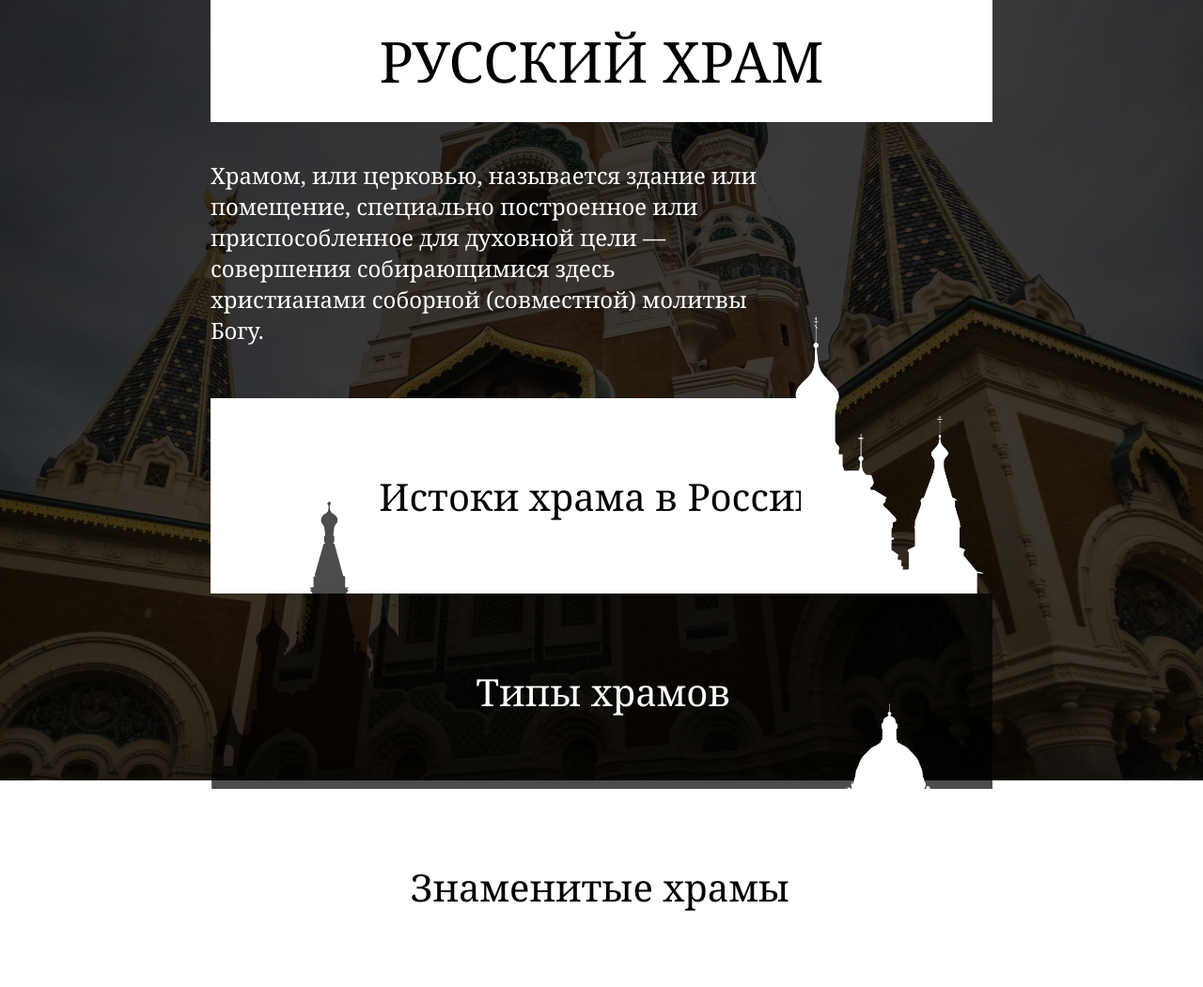
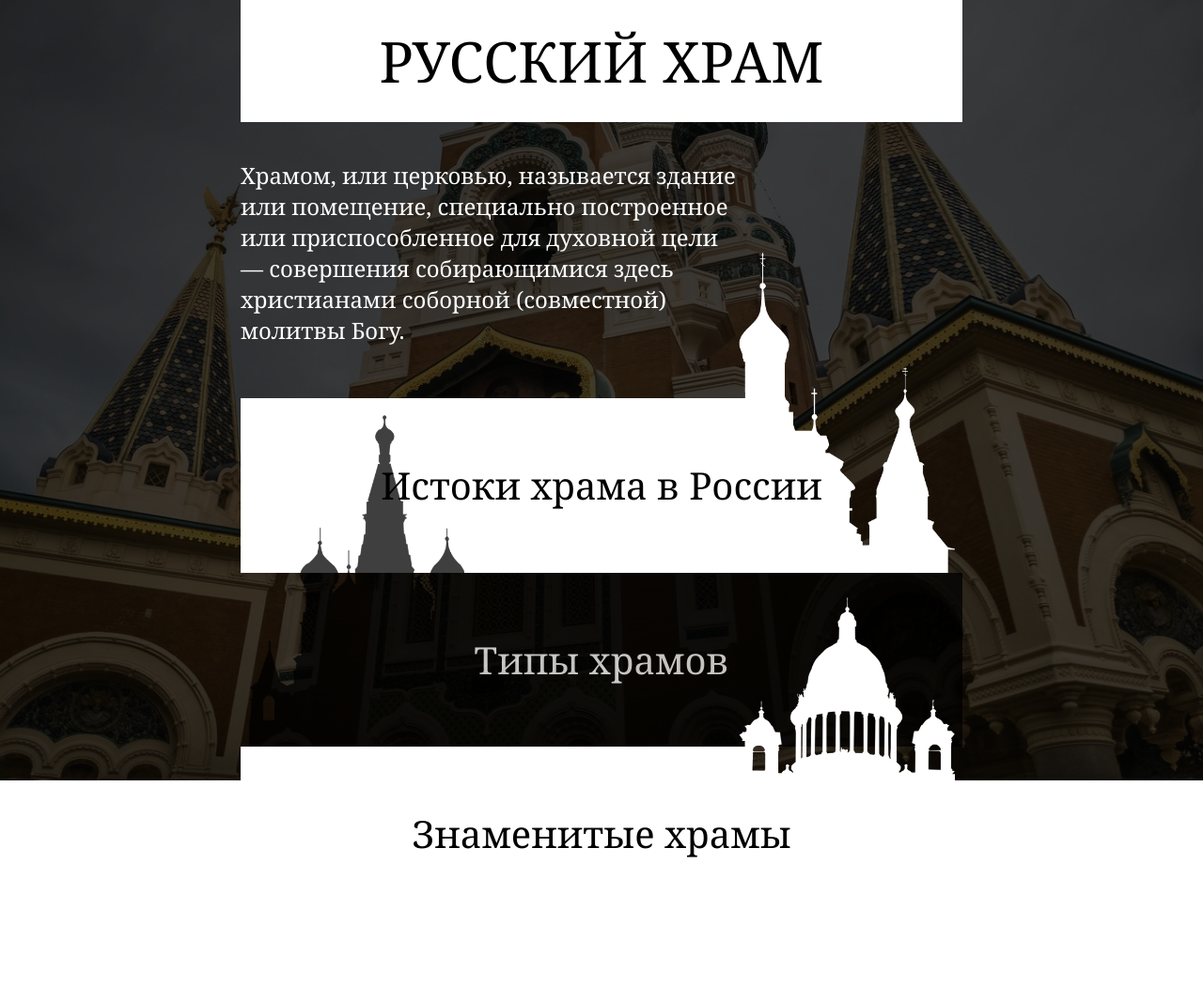
Before and after one commit to Glovindan/Presentation, a plain HTML site: page index.html in a window 1280 px wide. Shown: the top 1051 px of the page at 94% size. Drawn offline with Linux system fonts and the light colour scheme.

Commit message:
i did a shit 2

```diff
--- a/index.html
+++ b/index.html
@@ -26,37 +26,39 @@
             </div>
         </div>
 
-        <a href="http://demasscult.ru" class="slide-wrapper">
-
-            <div class="slide-block sb-white">
-                <div class="slide-text">
+        <a href="#" class="button-white">
+            <div class="button-square-white"></div>
+            <div class="button-clipart">
+                <img src="img/p1.png" alt="ass">
+            </div>
+            <div class="button-text">
+                <div>
                     Истоки храма в России
                 </div>
             </div>
-            <div class="slide-image">
-                <img src="img/p1.png" style="filter: invert(1);"alt="hrram">
+        </a>
+
+        <a href="#" class="button-black">
+            <div class="button-square-black"></div>
+            <div class="button-clipart">
+                <img src="img/p2.png" alt="ass">
+            </div>
+            <div class="button-text">
+                <div>
+                    Типы храмов
+                </div>
             </div>
         </a>
 
-        <a href="http://demasscult.ru" class="slide-wrapper sw-reverse">
-            <div class="slide-block sb-black">
-                <div class="slide-text st-black">
-                    Типы храмов
-                </div>
+        <a href="#" class="button-white">
+            <div class="button-square-white"></div>
+            <div class="button-clipart">
+                <img src="img/p3.png" alt="ass">
             </div>
-            <div class="slide-image si-black">
-                <img src="img/p2.png"alt="hrram">
-            </div>
-        </a>
-
-        <a href="http://demasscult.ru" class="slide-wrapper">
-            <div class="slide-block sb-white">
-                <div class="slide-text">
+            <div class="button-text">
+                <div>
                     Знаменитые храмы
                 </div>
-            </div>
-            <div class="slide-image">
-                <img src="img/p3.png" style="filter: invert(1);"alt="hrram">
             </div>
         </a>
 
--- a/styles.css
+++ b/styles.css
@@ -1,3 +1,4 @@
+/*Месиво из говна*/
 * {
     -moz-box-sizing: border-box;
     -webkit-box-sizing: border-box;
@@ -9,7 +10,6 @@
     font-family: Georgia, 'Times New Roman', Times, serif;
 }
 a {
-    color: #000 !important;
     text-decoration: none
 }
 body {
@@ -32,19 +32,19 @@ body {
 
 .global-wrapper {
     display: flex;
-    width: 65%;
+    width: 60vw;
     align-items: center;
     flex-direction: column;
 }
 
 .title-wrapper {
     text-align: center;
-    width: 100%;
+    width: inherit;
     background-color: #fff;
     padding: 3vh 0;
 }
 .title {
-    font-size: 45pt;
+    font-size: min(45pt, 5vw);
 }
 
 .intro-wrapper {
@@ -75,58 +75,77 @@ footer {
     padding: 1vh;
     font-size: 15pt;
 }
-.slide-wrapper {
-    transform: scale(1);
-    width: 100%;
-    height: 26vh;
-    transition: .1s;
+
+.button-white {
+    color: black;
     display: flex;
     flex-direction: row;
+    height: 14.5vw;
+    width: inherit;
+    transition: .1s;
 }
-.slide-wrapper:hover {
-    transform: scale(1.02);
+.button-white:hover {
+    transform: scale(1.01);
     transition: .1s;
-    cursor: pointer;
 }
-.slide-wrapper:active {
+.button-white:active {
+    transform: scale(0.99);
     transition: .1s;
-    transform: scale(0.9);
-    cursor: pointer;
 }
-.sw-reverse {
+
+.button-black {
+    color: white;
+    display: flex;
+    height: 14.5vw;
+    width: inherit;
     flex-direction: row-reverse;
+    opacity: 75%;
+    transition: .1s;
 }
-.sb-white {
-    background-color: #fff;
+.button-black:hover {
+    transform: scale(1.01);
+    transition: .1s;
 }
-.sb-black {
-    background-color: rgba(0, 0, 0, 0.70);
-    color: white;
+.button-black:active {
+    transform: scale(0.99);
+    transition: .1s;
 }
-.si-black img{
-    opacity: 70%;
+
+.button-white img{
+    filter: invert(1);
+    margin-left: -3.5%;
 }
-.slide-block {
-    width: 76%;
+.button-black img {
+    margin-left: 3.5%;
 }
-.slide-image {
-    width: 24%;
-    margin-left: -10px;
+.button-square-white {
+    height: 100%;
+    width: 70%;
+    background-color: white;
+}
+.button-square-black {
+    height: 100%;
+    width: 70%;
+    background-color: black;
+}
+
+.button-clipart {
     display: flex;
     flex-direction: column-reverse;
+    height: 100%;
+    width: 30%;
 }
-.slide-text {
-    width: 131%;
-    height: 100%;
-    display: flex;
-    align-items: center;
-    justify-content: center;
-
-    font-size: 30pt;
-}
-.st-black {
-    margin-left: -31%;
-}
-.slide-image img {
+.button-clipart img {
     width: 100%;
 }
+
+.button-text{
+    position: absolute;
+    width: inherit;
+    height: inherit;
+    display: flex;
+    justify-content: center;
+    align-items: center;
+
+    font-size: min(30pt, 5vw);
+}
```
